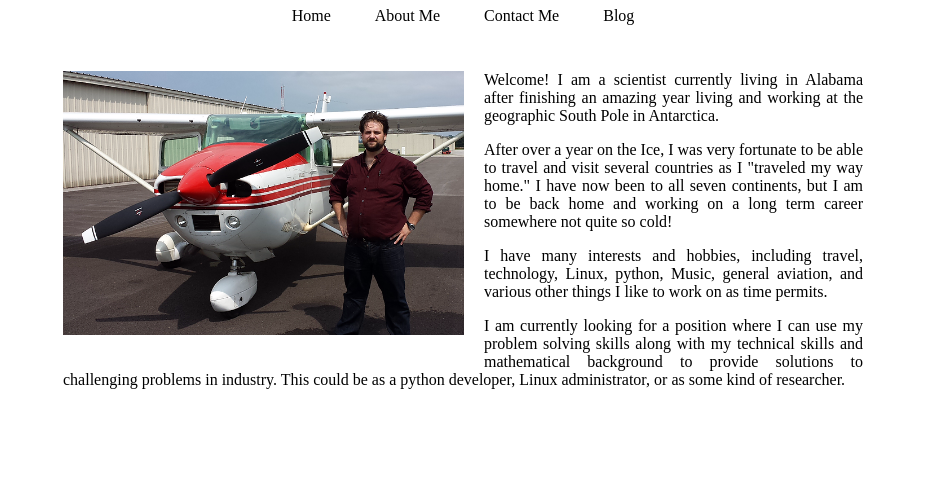
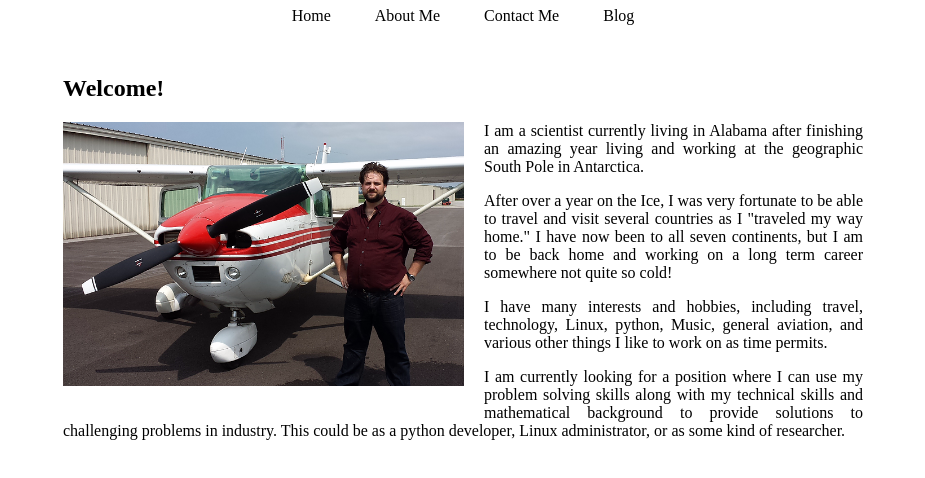
Before and after one commit to hanavi/personal_website, a plain HTML site: page index.html in a window 1280 px wide. Shown: the part 112-590 px from the top of the page, without its empty margins (177-1102 px from the left). Drawn offline with Linux system fonts and the light colour scheme.

Commit message:
Added README and worked on some formatting

```diff
--- a/index.html
+++ b/index.html
@@ -12,9 +12,10 @@
       <a class='header-links' href='https://blog.jamescasey.net'>Blog</a>
     </div>
     <div class='maintext'>
+      <h2>Welcome!</h2>
       <p>
       <img id='mainimg' src='images/main.jpg' alt='airplane' />
-      Welcome!  I am a scientist currently living in Alabama after finishing an
+      I am a scientist currently living in Alabama after finishing an
       amazing year living and working at the geographic South Pole in
       Antarctica.
       </p>
```
Also changed, not shown: 1 other file.
